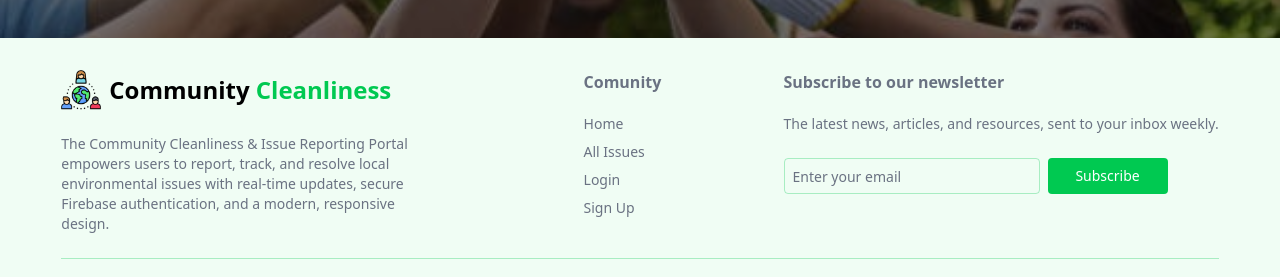
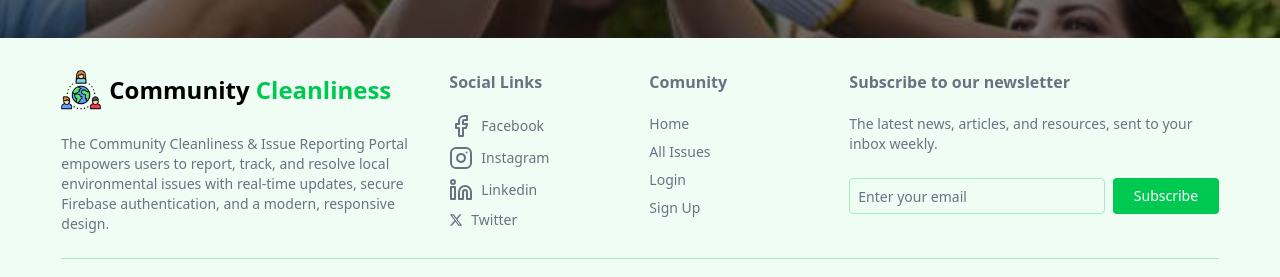
Before and after one commit to zahidulislammahim/B12-Assignment-10-Client, a React (Vite) app: page / in a window 1280 px wide. Shown: the part 1906-2183 px from the top of the page. Built offline with nearby package versions, Linux system fonts and the light colour scheme; no server answers.

Commit message:
extarnal Links

```diff
--- a/src/Components/Footer.jsx
+++ b/src/Components/Footer.jsx
@@ -2,6 +2,8 @@ import React, { useContext } from "react";
 import logo from "../assets/logo.png";
 import { Link } from "react-router";
 import { AuthContext } from "../Context/AuthContext";
+import { Facebook, Instagram, Linkedin } from "lucide-react";
+import { FaXTwitter } from "react-icons/fa6";
 
 const Footer = () => {
   const { user } = useContext(AuthContext);
@@ -28,7 +30,38 @@ const Footer = () => {
             design.
           </p>
         </div>
-        <div className="flex-1 flex items-start md:justify-end gap-20">
+        <div className="flex-1 flex items-start md:justify-end gap-20 flex-col md:flex-row">
+          <div>
+            <h2 className="font-semibold mb-5 ">Social Links</h2>
+            <ul className="text-sm space-y-2 w-30 text-left">
+              <li className="">
+                <Link to="/" className="gap-2 hover:text-green-500 hover:underline flex items-center ">
+                <Facebook />
+                  Facebook
+                </Link>
+              </li>
+              <li className="">
+                <Link to="/" className="gap-2 hover:text-green-500 hover:underline flex items-center ">
+                <Instagram />
+                  Instagram
+                </Link>
+              </li>
+              <li className="">
+                <Link to="/" className="gap-2 hover:text-green-500 hover:underline flex items-center ">
+                <Linkedin />
+                  Linkedin
+                </Link>
+              </li>
+              <li className="">
+                <Link to="/" className="gap-2 hover:text-green-500 hover:underline flex items-center ">
+                <FaXTwitter/>
+                  Twitter
+                </Link>
+              </li>
+
+
+            </ul>
+          </div>
           <div>
             <h2 className="font-semibold mb-5 ">Comunity</h2>
             <ul className="text-sm space-y-2 w-30">
@@ -38,7 +71,7 @@ const Footer = () => {
                 </Link>
               </li>
               <li>
-                <Link to="" className="hover:text-green-500 hover:underline">
+                <Link to="/all-issues" className="hover:text-green-500 hover:underline">
                   All Issues
                 </Link>
               </li>
```
